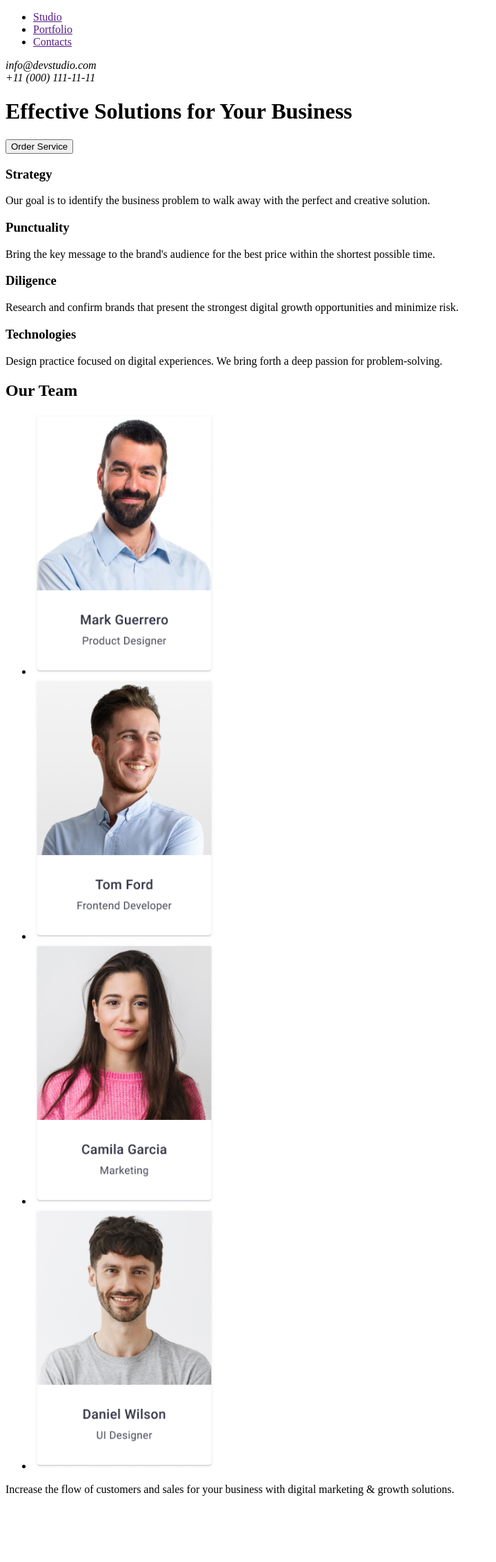
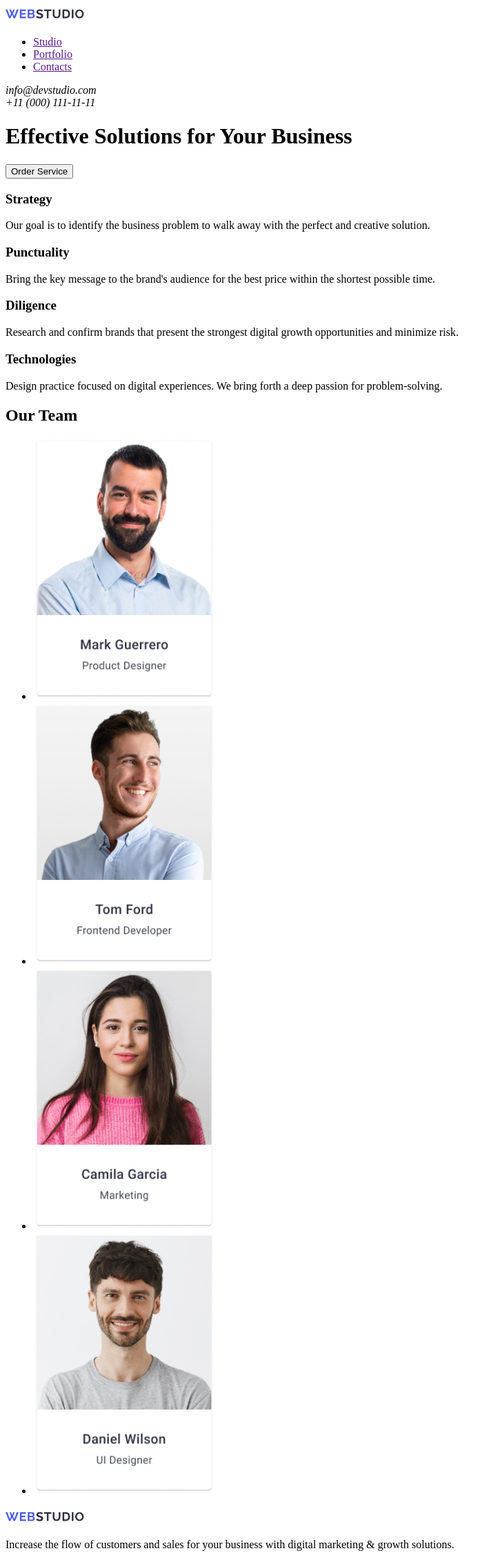
Before and after one commit to YanaBoichenko/goit-markup-hw-01, a plain HTML site: page index.html in a window 1280 px wide. Shown: the whole page at 69% size, without its empty margins (0-719 px from the left). Before the commit the page ends 2185 px from the top, so only its background shows below. Drawn offline with Linux system fonts and the light colour scheme.

Commit message:
add logo

```diff
--- a/index.html
+++ b/index.html
@@ -7,6 +7,7 @@
   </head>
   <body>
     <header>
+      <img src="./images/Logo.svg" />
       <nav>
         <ul>
           <li><a href="">Studio</a></li>
@@ -83,6 +84,7 @@
       </section>
     </main>
     <footer>
+      <img src="./images/Logo.svg" />
       <p>
         Increase the flow of customers and sales for your business with digital
         marketing & growth solutions.
```
